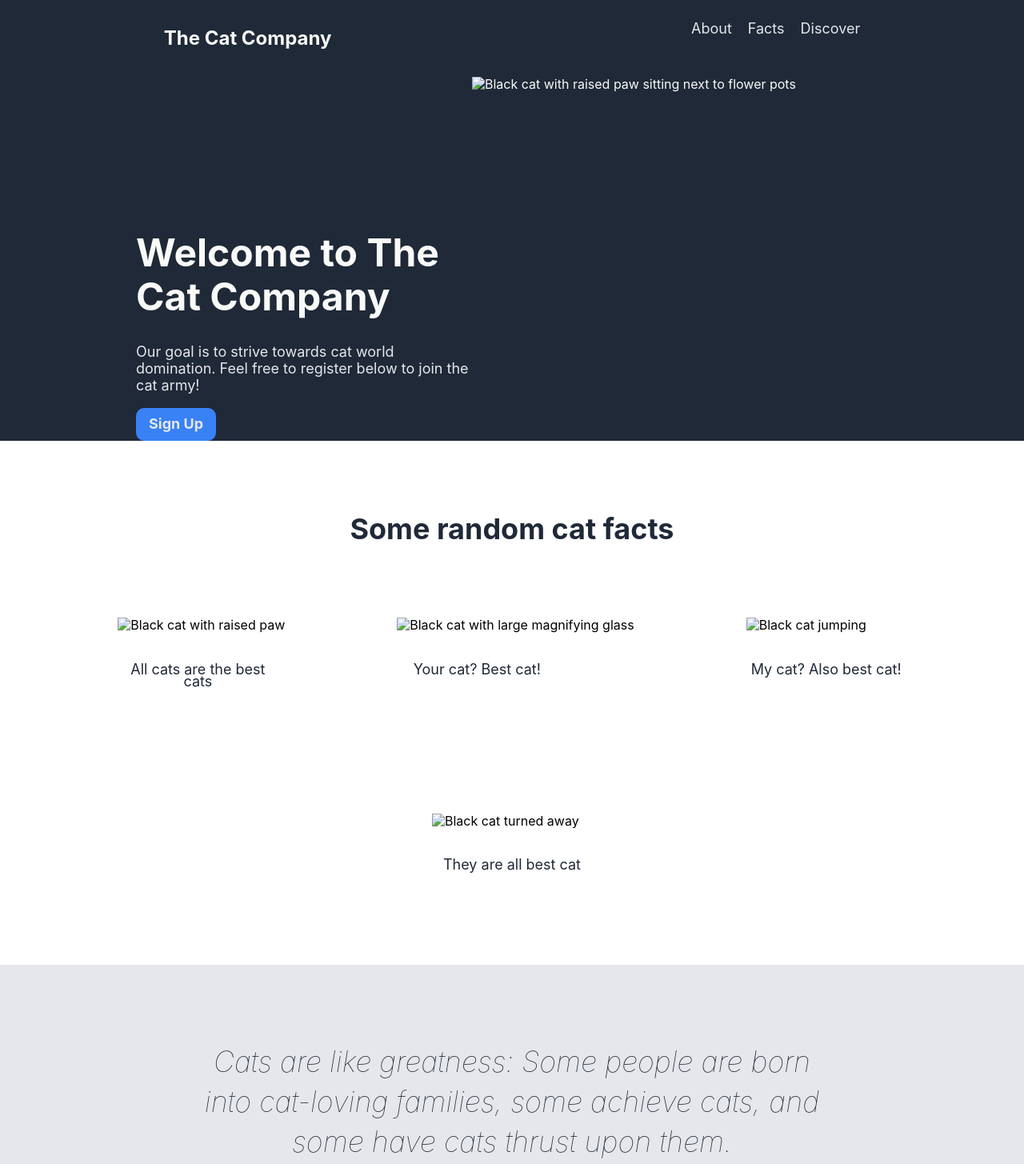
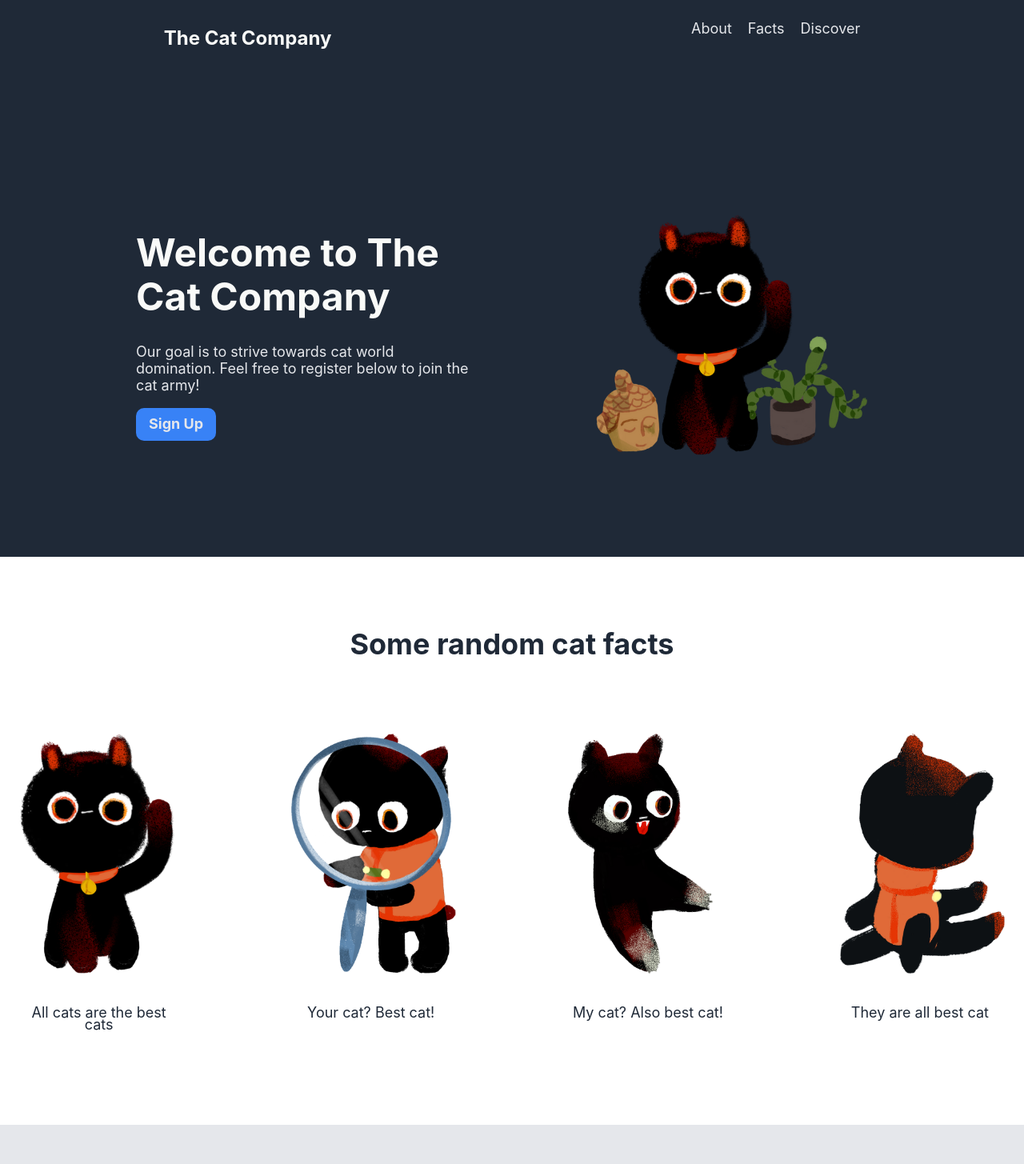
Before and after one commit to icelandic-dot/front-page, a plain HTML site: page index.html in a window 1280 px wide. Shown: the top 1455 px of the page at 80% size. Drawn offline with Linux system fonts and the light colour scheme; the site is published under a folder, as on GitHub Pages, so addresses that start at the root find nothing.

Commit message:
Update index.html

```diff
--- a/index.html
+++ b/index.html
@@ -27,25 +27,25 @@
 				<p>Our goal is to strive towards cat world domination. Feel free to register below to join the cat army!</p>
 				<button><a href="#">Sign Up</a></button>
 			</section>
-			<img src="/media/header_cat.png" alt="Black cat with raised paw sitting next to flower pots">
+			<img src="./media/header_cat.png" alt="Black cat with raised paw sitting next to flower pots">
 		</section>
 
 		<h2>Some random cat facts</h2>
 		<section class="factContainer">
 			<section>
-				<img src="/media/cat_1.png" alt="Black cat with raised paw">
+				<img src="./media/cat_1.png" alt="Black cat with raised paw">
 				<p>All cats are the best cats</p>
 			</section>
 			<section>
-				<img src="/media/cat_2.png" alt="Black cat with large magnifying glass">
+				<img src="./media/cat_2.png" alt="Black cat with large magnifying glass">
 				<p>Your cat? Best cat!</p>
 			</section>
 			<section>
-				<img src="/media/cat_3.png" alt="Black cat jumping">
+				<img src="./media/cat_3.png" alt="Black cat jumping">
 				<p>My cat? Also best cat!</p>
 			</section>
 			<section>
-				<img src="/media/cat_4.png" alt="Black cat turned away">
+				<img src="./media/cat_4.png" alt="Black cat turned away">
 				<p>They are all best cat</p>
 			</section>
 		</section>
```
